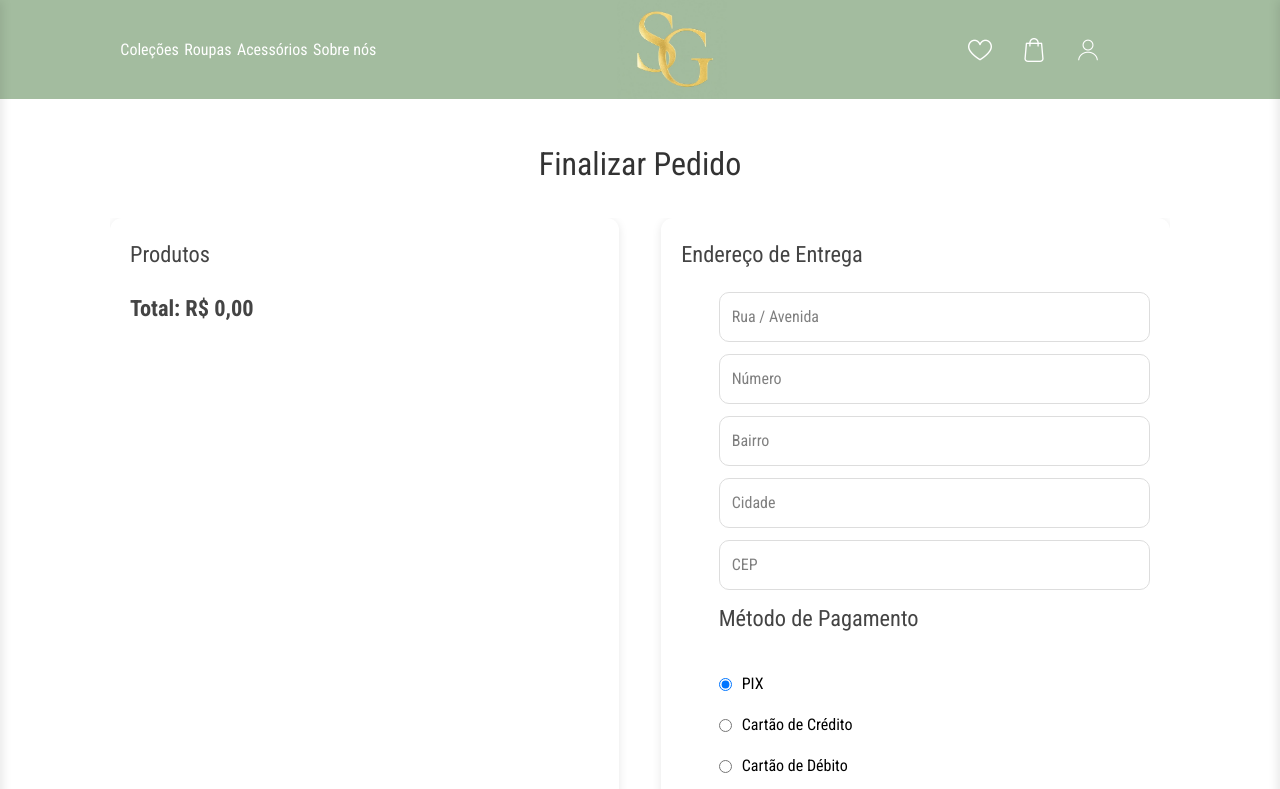
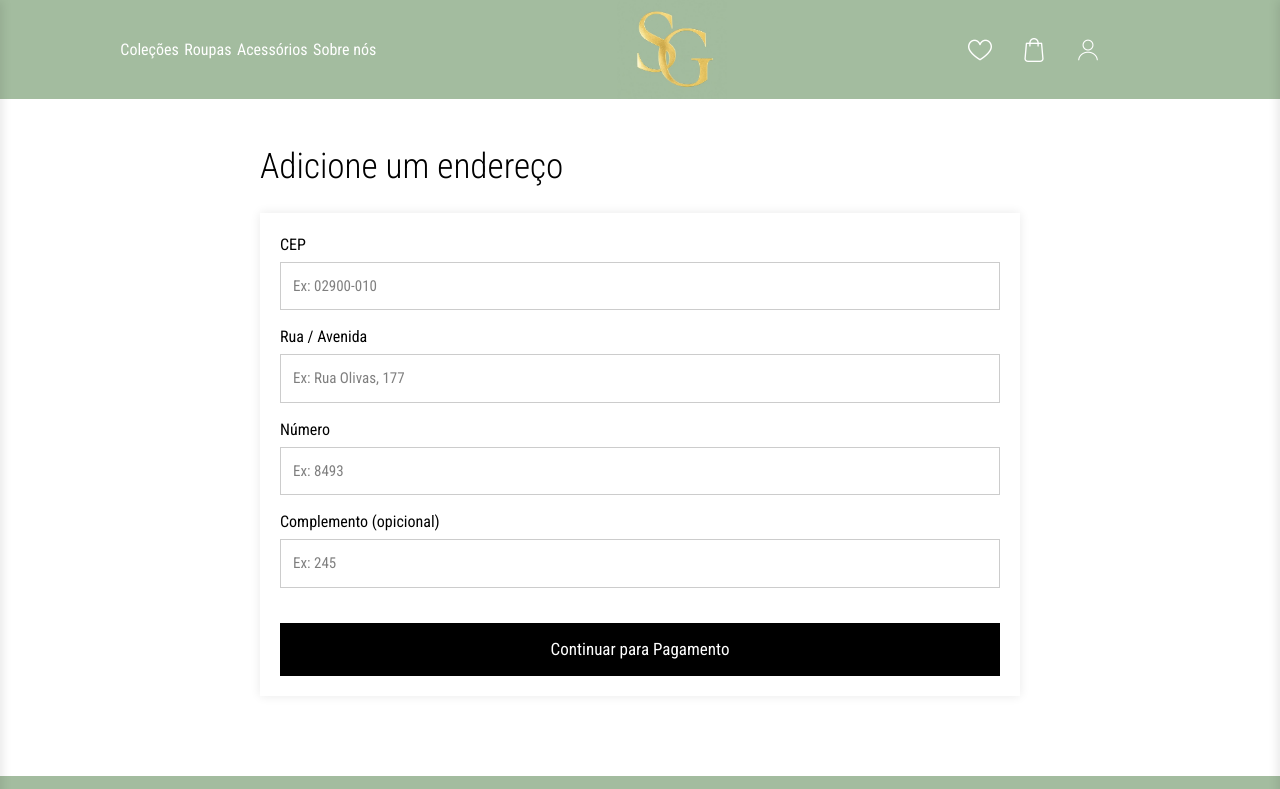
Before and after one commit to viniciusnora17/FrontEnd_SG_Store, a React (Vite) app: page /checkout in a window 1280 px wide. Shown: the top 789 px of the page. Built offline with nearby package versions, Linux system fonts and the light colour scheme.

Commit message:
Página de endereço

```diff
--- a/src/components/DiscountForm.css
+++ b/src/components/DiscountForm.css
@@ -41,7 +41,7 @@ form h2{
   padding-left: 10px;
 }
 
-form{
+.form-discount{
   padding-left: 8%;
 }
 
--- a/src/components/DiscountForm.jsx
+++ b/src/components/DiscountForm.jsx
@@ -20,7 +20,7 @@ const DiscountForm = () => {
 
   return (
     <div className="bg-[#F4F4F4] h-[40dvh] flex items-center overflow-hidden" id="container-discount">
-      <form onSubmit={handleSubmit} className="w-full">
+      <form onSubmit={handleSubmit} className="w-full form-discount">
         <h2 className="text-[#758573] text-discount">
           Faça seu cadastro e <br /> Ganhe um desconto na sua primeira compra
         </h2>
--- a/src/pages/Checkout.css
+++ b/src/pages/Checkout.css
@@ -1,139 +1,112 @@
-/* ====== CONTAINER PRINCIPAL ====== */
-
 .checkout-container {
-  max-width: 1100px;
-  margin: 120px auto 50px;
+  width: 100%;
+  max-width: 800px;
+  margin: 120px auto 60px auto;
   padding: 20px;
 }
 
-.checkout-container h1 {
-  text-align: center;
-  font-size: 2rem;
-  margin-bottom: 30px;
-  color: #333;
+.checkout-title {
+  font-size: 2.2rem;
+  margin-bottom: 20px;
+  font-weight: 300;
 }
-
-/* ====== LAYOUT ====== */
 
 .checkout-content {
   display: flex;
+  gap: 40px;
   justify-content: space-between;
-  gap: 30px;
 }
 
-.checkout-items,
-.checkout-form {
+.checkout-items {
+  flex: 1;
   background: #fff;
   padding: 20px;
-  border-radius: 12px;
-  box-shadow: 0 2px 10px rgba(0, 0, 0, 0.1);
-  width: 48%;
+
+  box-shadow: 0 0 10px rgba(0,0,0,0.08);
 }
 
-/* ====== LISTA DE PRODUTOS ====== */
-
 .checkout-items h2 {
-  margin-bottom: 15px;
-  color: #444;
-  font-size: 1.4rem;
+  margin-bottom: 10px;
 }
 
 .checkout-item {
   display: flex;
   gap: 15px;
-  padding: 15px 0;
-  border-bottom: 1px solid #eee;
-}
-
-.checkout-item:last-child {
-  border-bottom: none;
+  margin-bottom: 20px;
+  border-bottom: 1px solid #ddd;
+  padding-bottom: 15px;
 }
 
 .checkout-item img {
-  width: 90px;
-  height: 90px;
+  width: 80px;
+  height: 100px;
   object-fit: cover;
-  border-radius: 8px;
-}
 
-.checkout-item p {
-  margin: 2px 0;
-  color: #555;
 }
 
 .checkout-total {
   margin-top: 20px;
-  font-size: 1.5rem;
-  font-weight: bold;
-  color: #222;
+  font-size: 20px;
+  font-weight: 300;
 }
 
-/* ====== FORMULÁRIO DE ENDEREÇO ====== */
+/* FORMULÁRIO DE ENDEREÇO */
+.checkout-form {
+  flex: 1;
+  background: #ffffff;
+  padding: 20px;
+  box-shadow: 0 0 10px rgba(0,0,0,0.09);
+}
 
 .checkout-form h2 {
   margin-bottom: 20px;
-  color: #444;
-  font-size: 1.4rem;
+  font-weight: 400;
 }
 
-.checkout-form form {
+.form-group {
   display: flex;
   flex-direction: column;
-  gap: 12px;
+  margin-bottom: 15px;
 }
 
-.checkout-form input {
+.form-group label {
+  font-weight: 400;
+  margin-bottom: 5px;
+}
+
+.form-group input {
   padding: 12px;
-  border: 1px solid #ddd;
-  border-radius: 10px;
-  font-size: 1rem;
+
+  border: 1px solid #ccc;
+  transition: 0.2s;
+  font-size: 15px;
+}
+
+.form-group input:focus {
+  border-color: #000;
   outline: none;
 }
 
-.checkout-form input:focus {
-  border-color: #000;
+/* BOTÃO */
+.btn-go-payment {
+  margin-top: 20px;
+  width: 100%;
+  background: #000;
+  color: #fff;
+  border: none;
+  padding: 14px;
+  font-size: 17px;
+
+  cursor: pointer;
+  transition: 0.2s;
 }
 
-/* ====== MÉTODOS DE PAGAMENTO ====== */
-
-.checkout-form label {
-  display: flex;
-  align-items: center;
-  gap: 10px;
-  font-size: 1rem;
-  margin-top: 5px;
+.btn-go-payment:hover {
+  background: #333;
 }
 
-.pix-info {
-  background: #e7fbe7;
-  padding: 10px;
-  border-radius: 8px;
-  color: #0c7a0c;
-  font-size: 0.95rem;
-}
-
-/* ====== BOTÃO CONFIRMAR PEDIDO ====== */
-
-.btn-confirm {
-  margin-top: 15px;
-  width: 100%;
-  padding: 14px;
-  border: none;
-  border-radius: 12px;
-  background: #000;
-  color: white;
-  font-size: 1.1rem;
-  cursor: pointer;
-  transition: 0.3s ease;
-}
-
-.btn-confirm:hover {
-  background: #444;
-}
-
-/* ====== RESPONSIVIDADE ====== */
-
-@media screen and (max-width: 900px) {
+/* RESPONSIVO */
+@media (max-width: 900px) {
   .checkout-content {
     flex-direction: column;
   }
@@ -143,14 +116,3 @@
     width: 100%;
   }
 }
-
-@media screen and (max-width: 500px) {
-  .checkout-item img {
-    width: 70px;
-    height: 70px;
-  }
-
-  .checkout-container h1 {
-    font-size: 1.5rem;
-  }
-}
--- a/src/pages/Checkout.jsx
+++ b/src/pages/Checkout.jsx
@@ -1,11 +1,13 @@
 import { useEffect, useState } from "react";
+import { useNavigate } from "react-router-dom";
 import Navbar from "../components/navbar/Navbar";
 import Footer from "../components/footer/Footer";
 import "./Checkout.css";
 
 export default function CheckoutPage() {
+  const navigate = useNavigate();
+
   const [cartItems, setCartItems] = useState([]);
-  const [paymentMethod, setPaymentMethod] = useState("pix");
 
   useEffect(() => {
     const storedCart = JSON.parse(localStorage.getItem("cart")) || [];
@@ -13,9 +15,16 @@ export default function CheckoutPage() {
   }, []);
 
   const total = cartItems.reduce((acc, item) => {
-    const priceNumber = parseFloat(item.price.replace("R$", "").replace(",", "."));
+    const priceNumber = parseFloat(
+      item.price.replace("R$", "").replace(",", ".")
+    );
     return acc + priceNumber * item.quantity;
   }, 0);
+
+  const handleGoPayment = (e) => {
+    e.preventDefault();
+    navigate("/pagamento");
+  };
 
   return (
     <>
@@ -24,88 +33,39 @@ export default function CheckoutPage() {
       </div>
 
       <div className="checkout-container">
-        <h1>Finalizar Pedido</h1>
+        <h2 className="checkout-title">Adicione um endereço</h2>
 
-        <div className="checkout-content">
-          {/* --- ITENS DO CARRINHO --- */}
-          <div className="checkout-items">
-            <h2>Produtos</h2>
-            {cartItems.map((item, i) => (
-              <div className="checkout-item" key={i}>
-                <img src={item.img} alt={item.title} />
-                <div>
-                  <p>{item.title}</p>
-                  <p>Tamanho: {item.size}</p>
-                  <p>Qtd: {item.quantity}</p>
-                  <p>Preço: {item.price}</p>
-                </div>
+          {/* --- FORMULÁRIO DE ENDEREÇO --- */}
+          <div className="checkout-form">
+
+              <div className="form-group">
+                <label>CEP</label>
+                <input type="text" placeholder="Ex: 02900-010" required />
               </div>
-            ))}
 
-            <h2 className="checkout-total">
-              Total: R$ {total.toFixed(2).replace(".", ",")}
-            </h2>
-          </div>
+            <form onSubmit={handleGoPayment}>
+              <div className="form-group">
+                <label>Rua / Avenida</label>
+                <input type="text" placeholder="Ex: Rua Olivas, 177" required />
+              </div>
 
-          {/* --- ENDEREÇO --- */}
-          <div className="checkout-form">
-            <h2>Endereço de Entrega</h2>
+              <div className="form-group">
+                <label>Número</label>
+                <input type="text" placeholder="Ex: 8493" required />
+              </div>
 
-            <form>
-              <input type="text" placeholder="Rua / Avenida" required />
-              <input type="text" placeholder="Número" required />
-              <input type="text" placeholder="Bairro" required />
-              <input type="text" placeholder="Cidade" required />
-              <input type="text" placeholder="CEP" required />
+              <div className="form-group">
+                <label>Complemento (opicional)</label>
+                <input type="text" placeholder="Ex: 245" required />
+              </div>
 
-              <h2>Método de Pagamento</h2>
-
-              <label>
-                <input
-                  type="radio"
-                  name="payment"
-                  value="pix"
-                  checked={paymentMethod === "pix"}
-                  onChange={(e) => setPaymentMethod(e.target.value)}
-                />
-                PIX
-              </label>
-
-              <label>
-                <input
-                  type="radio"
-                  name="payment"
-                  value="credito"
-                  checked={paymentMethod === "credito"}
-                  onChange={(e) => setPaymentMethod(e.target.value)}
-                />
-                Cartão de Crédito
-              </label>
-
-              <label>
-                <input
-                  type="radio"
-                  name="payment"
-                  value="debito"
-                  checked={paymentMethod === "debito"}
-                  onChange={(e) => setPaymentMethod(e.target.value)}
-                />
-                Cartão de Débito
-              </label>
-
-              {paymentMethod === "pix" && (
-                <p className="pix-info">
-                  O QRCode será gerado após confirmar o pedido.
-                </p>
-              )}
-
-              <button type="submit" className="btn-confirm">
-                Confirmar Pedido
+              <button type="submit" className="btn-go-payment">
+                Continuar para Pagamento
               </button>
             </form>
           </div>
         </div>
-      </div>
+
 
       <Footer />
     </>
```
